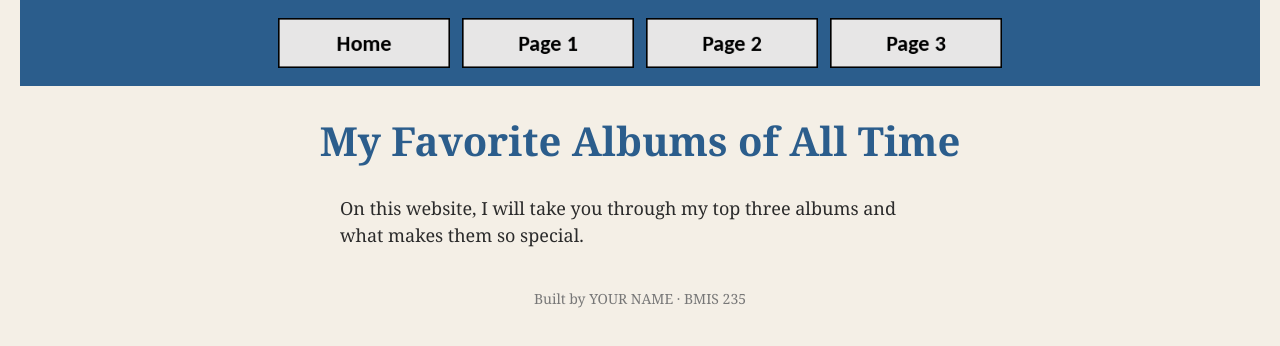
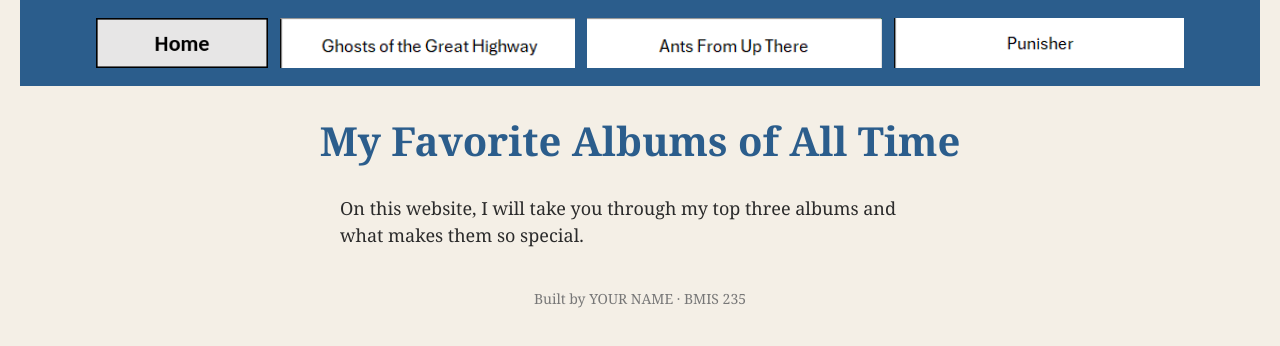
Before and after one commit to ZchWlsn/bmis235-html-3, a plain HTML site: page index.html in a window 1280 px wide. Drawn offline with Linux system fonts and the light colour scheme.

Commit message:
Update index.html

```diff
--- a/index.html
+++ b/index.html
@@ -23,9 +23,9 @@
      ===================================================================== -->
 <nav>
     <a href="index.html"><img src="img/home.png" alt="Home"></a>
-    <a href="gotgh.html"><img src="img/page1.png" alt="Page 1"></a>
-    <a href="afut.html"><img src="img/page2.png" alt="Page 2"></a>
-    <a href="punisher.html"><img src="img/page3.png" alt="Page 3"></a>
+    <a href="gotgh.html"><img src="img/gotgh.png" alt="Ghosts of the Great Highway Button"></a>
+    <a href="afut.html"><img src="img/afut.png" alt=Ants From Up There Button"></a>
+    <a href="punisher.html"><img src="img/punisher.png" alt="Punisher Button"></a>
 </nav>
 
 <h1>My Favorite Albums of All Time</h1>
```
